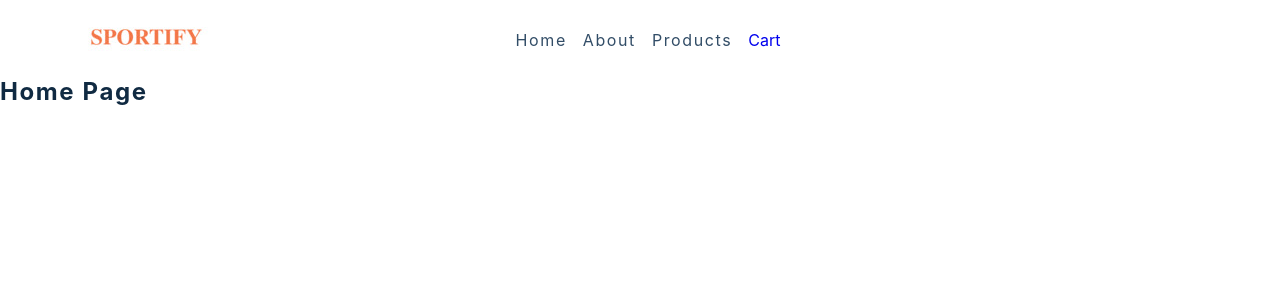
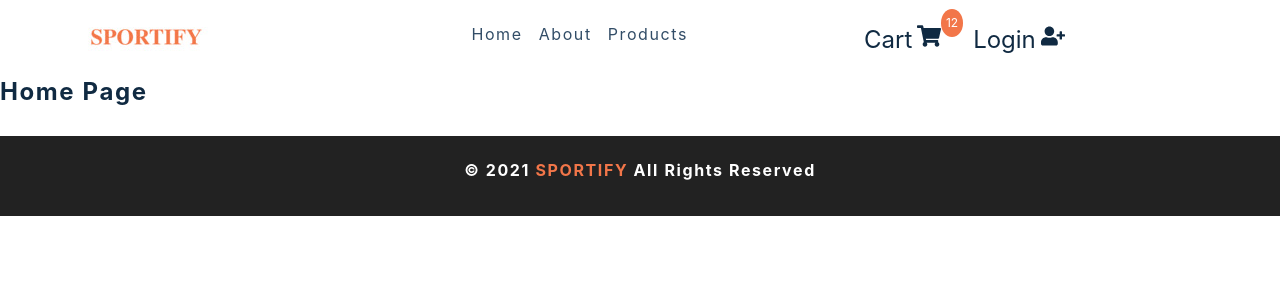
Before and after one commit to Markuss95/Sportify, a React (Create React App) app: page / in a window 1280 px wide. Shown: the top 300 px of the page. Built offline with nearby package versions, Linux system fonts and the light colour scheme.

Commit message:
Footer created

```diff
--- a/src/App.tsx
+++ b/src/App.tsx
@@ -1,6 +1,6 @@
 import React from "react";
 import { BrowserRouter as Router, Switch, Route } from "react-router-dom";
-import { Navbar } from "./components";
+import { Navbar, Footer } from "./components";
 import { Home } from "./pages";
 
 function App() {
@@ -12,6 +12,7 @@ function App() {
           <Home />
         </Route>
       </Switch>
+      <Footer />
     </Router>
   );
 }
--- a/src/components/CartButtons.tsx
+++ b/src/components/CartButtons.tsx
@@ -1,12 +1,50 @@
 import styled from "styled-components";
+import { FaShoppingCart, FaUserPlus } from "react-icons/fa";
 import { Link } from "react-router-dom";
 const CartButtons = () => {
   return (
     <Wrapper>
-      <Link to="/">Cart</Link>
+      <Link to="/">
+        Cart
+        <span className="cart-icon">
+          <FaShoppingCart />
+        </span>
+        <span className="cart-value">12</span>
+      </Link>
+      <Link to="/" className="login-block">
+        Login
+        <span className="login-icon">
+          <FaUserPlus />
+        </span>
+      </Link>
     </Wrapper>
   );
 };
 
-const Wrapper = styled.div``;
+const Wrapper = styled.div`
+  display: flex;
+  margin-left: 25rem;
+  font-size: 1.5rem;
+  a {
+    color: var(--clr-grey-1);
+  }
+  .cart-icon {
+    margin-left: 0.3rem;
+  }
+  .login-block {
+    margin-left: 2rem;
+  }
+  .login-icon {
+    margin-left: 0.3rem;
+  }
+  .cart-value {
+    position: absolute;
+    color: white;
+    font-size: 0.75rem;
+    border-radius: 50%;
+    background: var(--clr-orange);
+    padding: 0.3rem;
+    top: -0.8rem;
+  }
+`;
 export default CartButtons;
--- /dev/null
+++ b/src/components/Footer.tsx
@@ -0,0 +1,26 @@
+import styled from "styled-components";
+const Footer = () => {
+  return (
+    <Wrapper>
+      <h5>
+        &copy; {new Date().getFullYear()}{" "}
+        <span className="brand-title">SPORTIFY</span> All rights reserved
+      </h5>
+    </Wrapper>
+  );
+};
+
+const Wrapper = styled.footer`
+  display: flex;
+  justify-content: center;
+  align-items: center;
+  height: 5rem;
+  margin-top: 2rem;
+  z-index: 999;
+  color: white;
+  background: var(--clr-black);
+  .brand-title {
+    color: var(--clr-orange);
+  }
+`;
+export default Footer;
--- a/src/components/Navbar.tsx
+++ b/src/components/Navbar.tsx
@@ -65,7 +65,9 @@ const NavContainer = styled.nav`
     }
     .nav-links {
       display: flex;
+      position: relative;
       justify-content: center;
+      left: 15rem;
       margin: 0 0.5rem;
       a {
         color: var(--clr-grey-3);
--- a/src/components/index.tsx
+++ b/src/components/index.tsx
@@ -1,4 +1,5 @@
 import Navbar from "./Navbar";
 import CartButtons from "./CartButtons";
+import Footer from "./Footer";
 
-export { Navbar, CartButtons };
+export { Navbar, CartButtons, Footer };
--- a/src/index.css
+++ b/src/index.css
@@ -5,25 +5,24 @@ Variables
 */
 
 :root {
-  /* dark shades of primary color*/
   --clr-primary-1: hsl(22, 28%, 21%);
   --clr-primary-2: hsl(22, 28%, 29%);
   --clr-primary-3: hsl(22, 28%, 37%);
   --clr-primary-4: hsl(22, 28%, 45%);
-  /* primary/main color */
+
   --clr-primary-5: hsl(22, 31%, 52%);
-  /* lighter shades of primary color */
+
   --clr-primary-6: hsl(22, 31%, 60%);
   --clr-primary-7: hsl(22, 31%, 67%);
   --clr-primary-8: hsl(20, 31%, 74%);
   --clr-primary-9: hsl(22, 31%, 81%);
   --clr-primary-10: hsl(22, 31%, 88%);
-  /* darkest grey - used for headings */
+
   --clr-grey-1: hsl(209, 61%, 16%);
   --clr-grey-2: hsl(211, 39%, 23%);
   --clr-grey-3: hsl(209, 34%, 30%);
   --clr-grey-4: hsl(209, 28%, 39%);
-  /* grey used for paragraphs */
+
   --clr-grey-5: hsl(210, 22%, 49%);
   --clr-grey-6: hsl(209, 23%, 60%);
   --clr-grey-7: hsl(211, 27%, 70%);
@@ -31,6 +30,7 @@ Variables
   --clr-grey-9: hsl(212, 33%, 89%);
   --clr-grey-10: hsl(210, 36%, 96%);
   --clr-white: #fff;
+  --clr-orange: #f27649;
   --clr-red-dark: hsl(360, 67%, 44%);
   --clr-red-light: hsl(360, 71%, 66%);
   --clr-green-dark: hsl(125, 67%, 44%);
@@ -58,8 +58,8 @@ Global Styles
   box-sizing: border-box;
 }
 body {
-  font-family: -apple-system, BlinkMacSystemFont, 'Segoe UI', Roboto, Oxygen,
-    Ubuntu, Cantarell, 'Open Sans', 'Helvetica Neue', sans-serif;
+  font-family: -apple-system, BlinkMacSystemFont, "Segoe UI", Roboto, Oxygen,
+    Ubuntu, Cantarell, "Open Sans", "Helvetica Neue", sans-serif;
   background: var(--clr-white);
   color: var(--clr-grey-1);
   line-height: 1.5;
```
